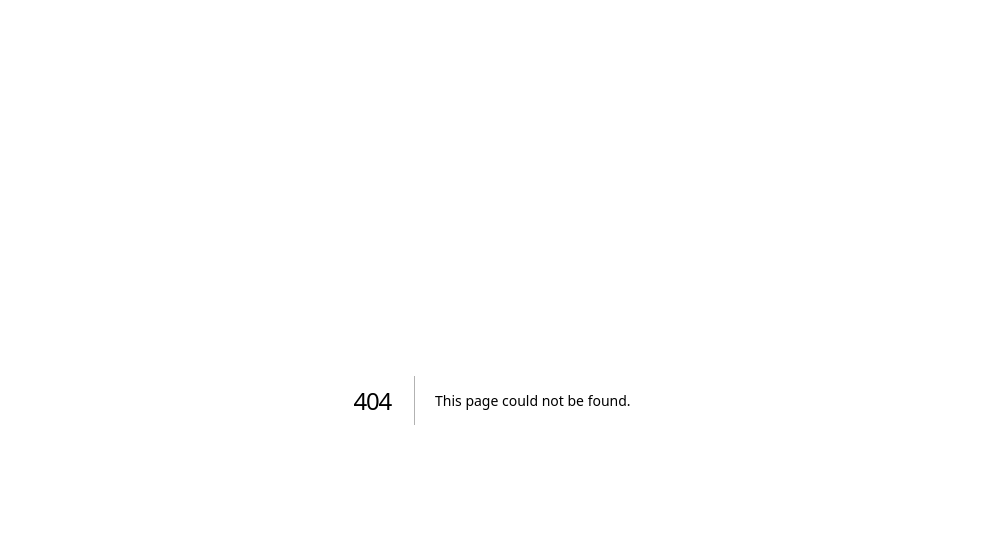
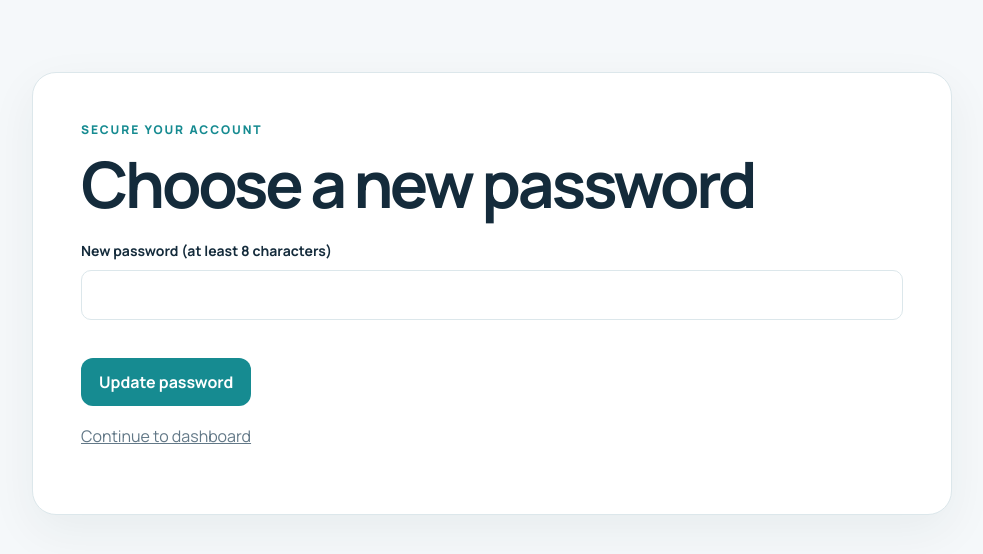
Before and after one commit to midas459/linguistix, a Next.js app in the folder next-app/: page /reset-password in a window 1280 px wide. Before the commit this address had no page. Shown: the top 554 px of the page, without its empty margins (148-1131 px from the left). Built offline with nearby package versions, Linux system fonts and the light colour scheme.

Commit message:
Add Supabase account flow: next-app/app/reset-password/page.js

```diff
--- /dev/null
+++ b/next-app/app/reset-password/page.js
@@ -0,0 +1,39 @@
+"use client";
+
+import { useState } from "react";
+import Link from "next/link";
+import { createClient } from "../../lib/supabase/client";
+
+export default function ResetPasswordPage() {
+  const [password, setPassword] = useState("");
+  const [message, setMessage] = useState("");
+  const [busy, setBusy] = useState(false);
+
+  async function updatePassword(event) {
+    event.preventDefault();
+    setBusy(true);
+    setMessage("");
+    const supabase = createClient();
+    const { error } = await supabase.auth.updateUser({ password });
+    setBusy(false);
+    setMessage(error ? error.message : "Password updated. You can now continue to your dashboard.");
+  }
+
+  return (
+    <main>
+      <section className="panel">
+        <div className="eyebrow">Secure your account</div>
+        <h1>Choose a new password</h1>
+        <form onSubmit={updatePassword}>
+          <label htmlFor="password">New password (at least 8 characters)</label>
+          <input id="password" type="password" autoComplete="new-password" minLength={8} required value={password} onChange={e => setPassword(e.target.value)} />
+          <div className="actions">
+            <button className="button" type="submit" disabled={busy}>{busy ? "Saving…" : "Update password"}</button>
+          </div>
+        </form>
+        {message && <p role="status">{message}</p>}
+        <p><Link href="/dashboard">Continue to dashboard</Link></p>
+      </section>
+    </main>
+  );
+}
```
